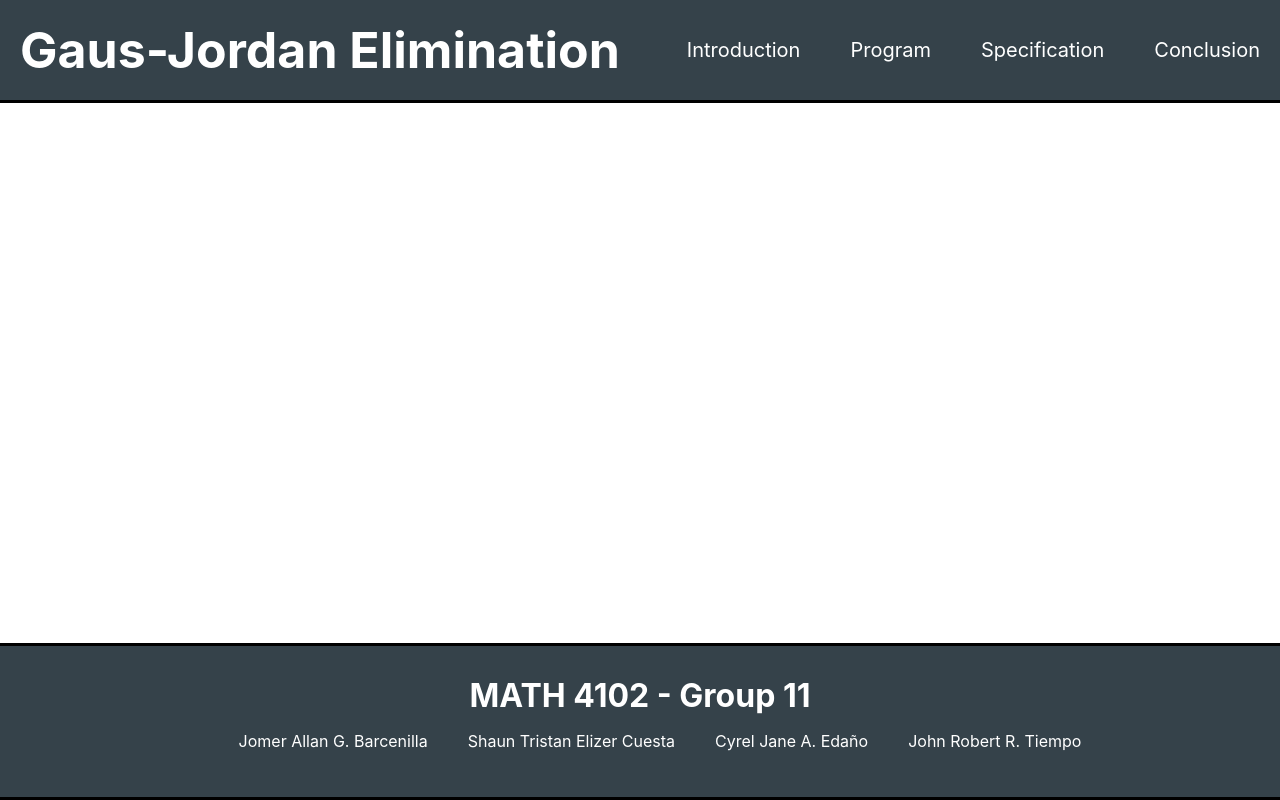
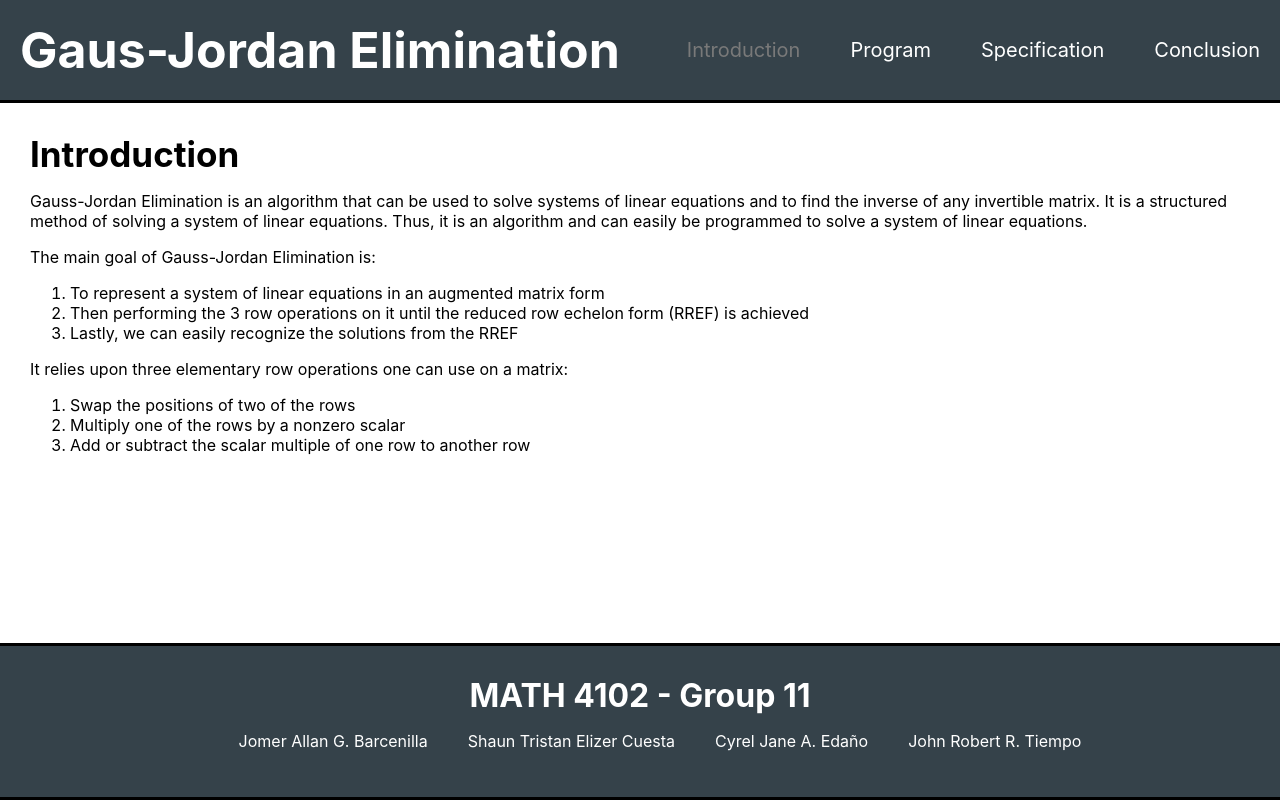
Before and after one commit to rtiempo/gauss-jordan-elimination, a React (Create React App) app: page / in a window 1280 px wide. Built offline with nearby package versions, Linux system fonts and the light colour scheme.

Commit message:
Fixed Introduction Route

```diff
--- a/src/App.js
+++ b/src/App.js
@@ -13,7 +13,7 @@ function App() {
       <Header />
       <div className="container">
         <Routes>
-          <Route path="/Introduction" element={<Introduction />}/>
+          <Route path="/" element={<Introduction />}/>
           <Route path="/Calculator" element={<Calculator />}/>
           <Route path="/Specification" element={<Specification />}/>
           <Route path="/Conclusion" element={<Conclusion />}/>
--- a/src/components/Header.jsx
+++ b/src/components/Header.jsx
@@ -6,7 +6,7 @@ const Header = () => {
         <header>
             <h1>Gaus-Jordan Elimination</h1>
             <ul>
-                <CustomLink to="/Introduction">Introduction</CustomLink>
+                <CustomLink to="/">Introduction</CustomLink>
                 <CustomLink to="/Calculator">Program</CustomLink>
                 <CustomLink to="/Specification">Specification</CustomLink>
                 <CustomLink to="/Conclusion">Conclusion</CustomLink>
```
